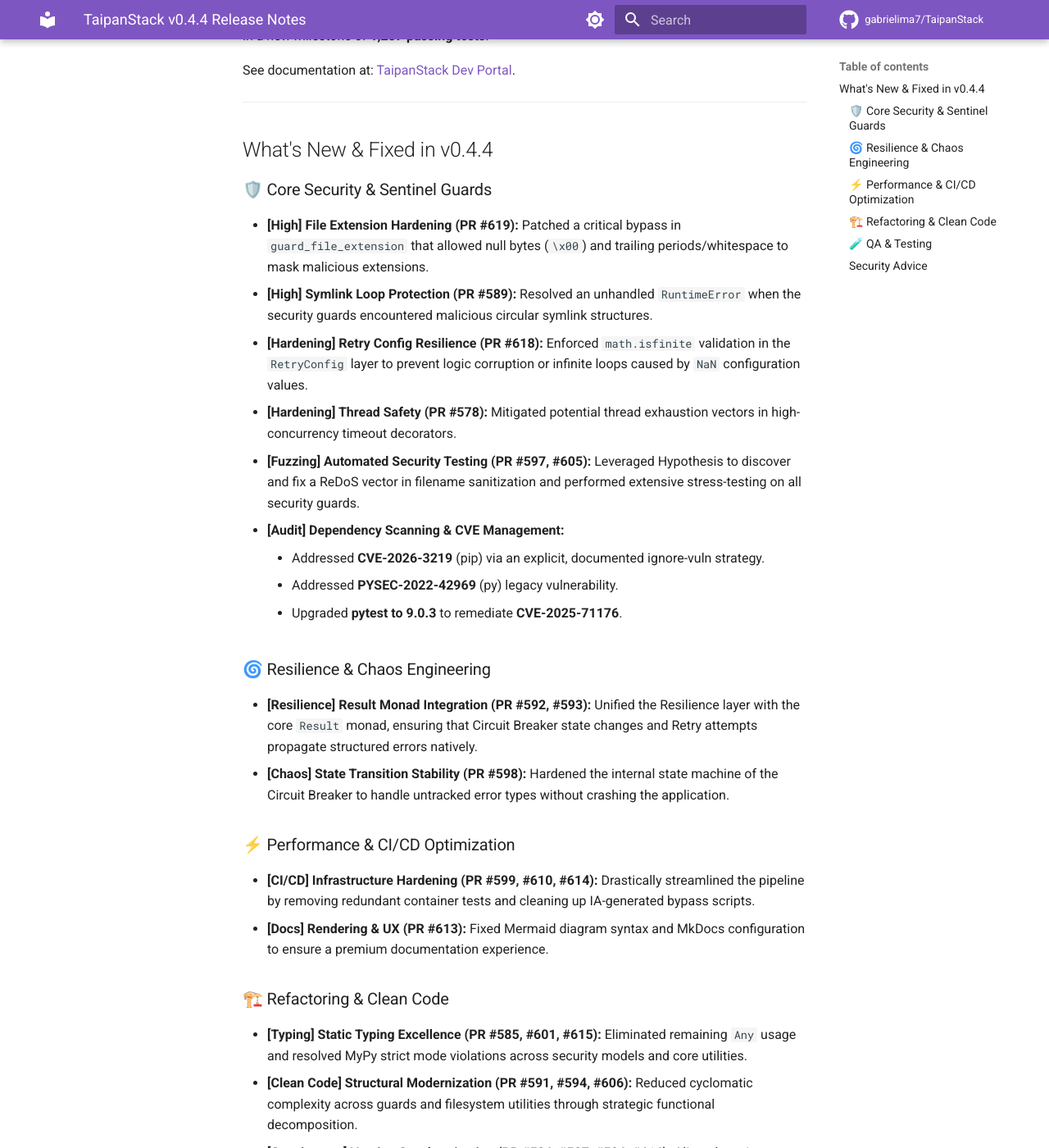
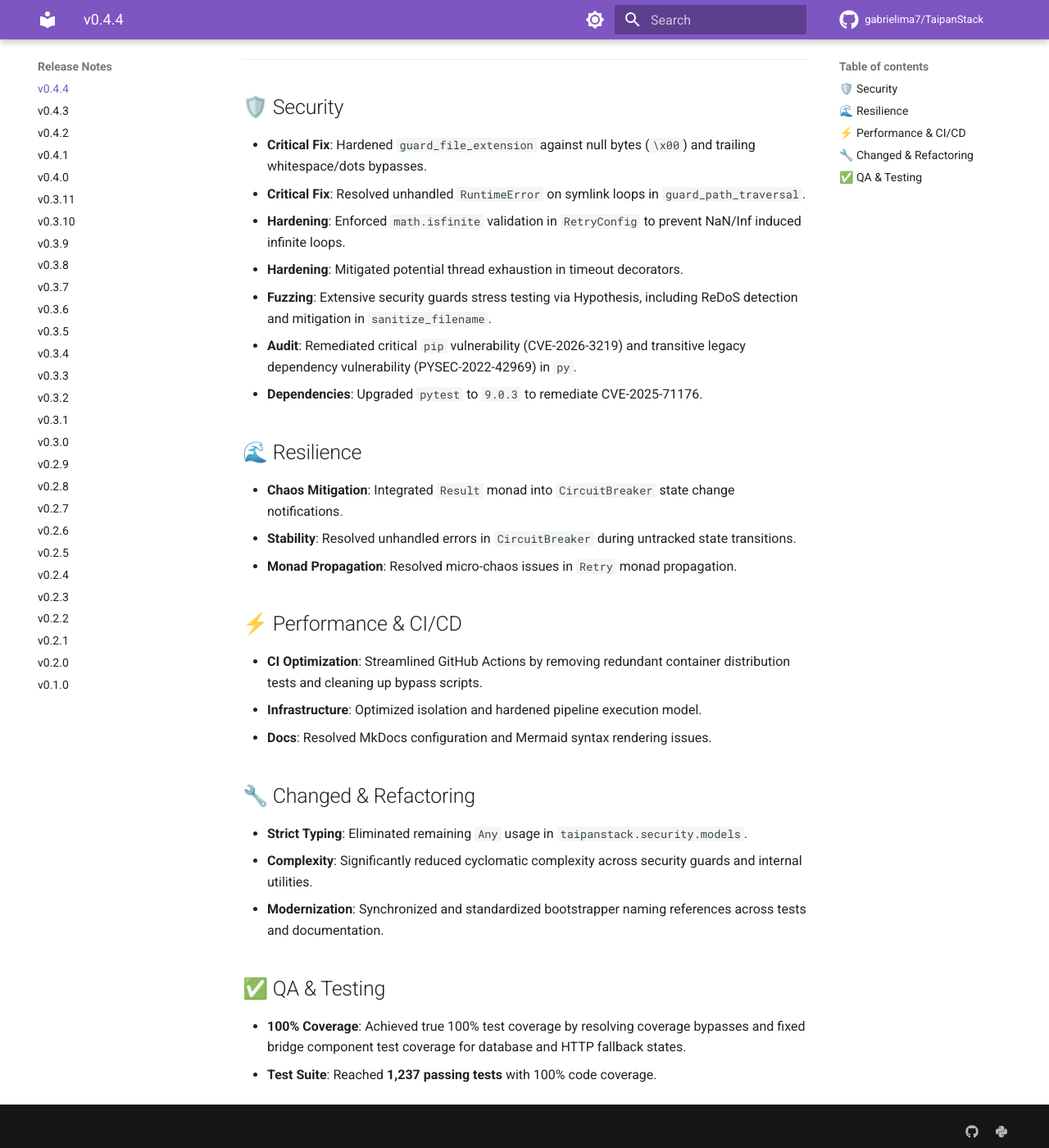
Before and after one commit to gabrielima7/TaipanStack, an MkDocs documentation site: the page built from docs/releases/v0.4.4.md, in a window 1280 px wide and 1400 px high, scrolled down 273 px. Shown: the whole window at 82% size. Built offline with MkDocs 1.6.1 and Material for MkDocs 9.7.7, drawn with Linux system fonts in a browser that asks for light colours; comment, search, counter and statistics services are not loaded; some of the changed text lies outside the part shown.

Commit message:
docs: update documentation for v0.4.4 release

```diff
--- a/docs/releases/v0.4.4.md
+++ b/docs/releases/v0.4.4.md
@@ -1,45 +1,40 @@
-# TaipanStack v0.4.4 Release Notes
+# Release Notes — v0.4.4
 
-**TaipanStack v0.4.4** is a massive consolidation release focusing on security hardening, extreme resilience testing, and 100% verified quality. This version integrates over **20 Pull Requests** addressing advanced security bypasses, chaos stability, and static typing excellence, culminating in a new milestone of **1,237 passing tests**.
+**Release Date:** 2026-04-24
 
-See documentation at: [TaipanStack Dev Portal](../index.md).
+TaipanStack v0.4.4 focuses on critical security hardening, resilience monad integration, and reaching a new milestone of **1,237 passing tests** with true 100% code coverage.
 
 ---
 
-## What's New & Fixed in v0.4.4
+## 🛡️ Security
 
-### 🛡️ Core Security & Sentinel Guards
-* **[High] File Extension Hardening (PR #619):** Patched a critical bypass in `guard_file_extension` that allowed null bytes (`\x00`) and trailing periods/whitespace to mask malicious extensions.
-* **[High] Symlink Loop Protection (PR #589):** Resolved an unhandled `RuntimeError` when the security guards encountered malicious circular symlink structures.
-* **[Hardening] Retry Config Resilience (PR #618):** Enforced `math.isfinite` validation in the `RetryConfig` layer to prevent logic corruption or infinite loops caused by `NaN` configuration values.
-* **[Hardening] Thread Safety (PR #578):** Mitigated potential thread exhaustion vectors in high-concurrency timeout decorators.
-* **[Fuzzing] Automated Security Testing (PR #597, #605):** Leveraged Hypothesis to discover and fix a ReDoS vector in filename sanitization and performed extensive stress-testing on all security guards.
-* **[Audit] Dependency Scanning & CVE Management:**
-    *   Addressed **CVE-2026-3219** (pip) via an explicit, documented ignore-vuln strategy.
-    *   Addressed **PYSEC-2022-42969** (py) legacy vulnerability.
-    *   Upgraded **pytest to 9.0.3** to remediate **CVE-2025-71176**.
+- **Critical Fix**: Hardened `guard_file_extension` against null bytes (`\x00`) and trailing whitespace/dots bypasses.
+- **Critical Fix**: Resolved unhandled `RuntimeError` on symlink loops in `guard_path_traversal`.
+- **Hardening**: Enforced `math.isfinite` validation in `RetryConfig` to prevent NaN/Inf induced infinite loops.
+- **Hardening**: Mitigated potential thread exhaustion in timeout decorators.
+- **Fuzzing**: Extensive security guards stress testing via Hypothesis, including ReDoS detection and mitigation in `sanitize_filename`.
+- **Audit**: Remediated critical `pip` vulnerability (CVE-2026-3219) and transitive legacy dependency vulnerability (PYSEC-2022-42969) in `py`.
+- **Dependencies**: Upgraded `pytest` to `9.0.3` to remediate CVE-2025-71176.
 
-### 🌀 Resilience & Chaos Engineering
-* **[Resilience] Result Monad Integration (PR #592, #593):** Unified the Resilience layer with the core `Result` monad, ensuring that Circuit Breaker state changes and Retry attempts propagate structured errors natively.
-* **[Chaos] State Transition Stability (PR #598):** Hardened the internal state machine of the Circuit Breaker to handle untracked error types without crashing the application.
+## 🌊 Resilience
 
-### ⚡ Performance & CI/CD Optimization
-* **[CI/CD] Infrastructure Hardening (PR #599, #610, #614):** Drastically streamlined the pipeline by removing redundant container tests and cleaning up IA-generated bypass scripts.
-* **[Docs] Rendering & UX (PR #613):** Fixed Mermaid diagram syntax and MkDocs configuration to ensure a premium documentation experience.
+- **Chaos Mitigation**: Integrated `Result` monad into `CircuitBreaker` state change notifications.
+- **Stability**: Resolved unhandled errors in `CircuitBreaker` during untracked state transitions.
+- **Monad Propagation**: Resolved micro-chaos issues in `Retry` monad propagation.
 
-### 🏗️ Refactoring & Clean Code
-* **[Typing] Static Typing Excellence (PR #585, #601, #615):** Eliminated remaining `Any` usage and resolved MyPy strict mode violations across security models and core utilities.
-* **[Clean Code] Structural Modernization (PR #591, #594, #606):** Reduced cyclomatic complexity across guards and filesystem utilities through strategic functional decomposition.
-* **[Consistency] Version Synchronization (PR #586, #587, #596, #616):** Aligned version references and test count metrics across the bootstrapper, tests, and documentation.
+## ⚡ Performance & CI/CD
 
-### 🧪 QA & Testing
-* **100% True Coverage (PR #579, #590, #611):** Achieved verified 100% line and branch coverage by resolving all `pragma: no cover` bypasses.
-* **[Fix] Bridge Reliability (PR #620):** Added missing validation for database and HTTP bridge fallback states.
-* **[Refactoring] Suite Standardization (PR #595, #600):** Standardized the entire test suite for environment isolation and concurrent execution compatibility.
+- **CI Optimization**: Streamlined GitHub Actions by removing redundant container distribution tests and cleaning up bypass scripts.
+- **Infrastructure**: Optimized isolation and hardened pipeline execution model.
+- **Docs**: Resolved MkDocs configuration and Mermaid syntax rendering issues.
 
----
+## 🔧 Changed & Refactoring
 
-### Security Advice
-Upgrade to `v0.4.4` immediately to ensure protection against symlink loop vulnerabilities and to benefit from the hardened file extension guards.
+- **Strict Typing**: Eliminated remaining `Any` usage in `taipanstack.security.models`.
+- **Complexity**: Significantly reduced cyclomatic complexity across security guards and internal utilities.
+- **Modernization**: Synchronized and standardized bootstrapper naming references across tests and documentation.
 
-Check your `pip-audit` reports to ensure the explicit ignores for `CVE-2026-3219` and `PYSEC-2022-42969` are correctly recognized as documented risks.
+## ✅ QA & Testing
+
+- **100% Coverage**: Achieved true 100% test coverage by resolving coverage bypasses and fixed bridge component test coverage for database and HTTP fallback states.
+- **Test Suite**: Reached **1,237 passing tests** with 100% code coverage.
--- a/mkdocs.yml
+++ b/mkdocs.yml
@@ -111,6 +111,7 @@
       - Adaptive Resilience: features/adaptive-resilience.md
       - Watchdogs & Monitoring: features/watchdogs.md
   - Release Notes:
+      - v0.4.4: releases/v0.4.4.md
       - v0.4.3: releases/v0.4.3.md
       - v0.4.2: releases/v0.4.2.md
       - v0.4.1: releases/v0.4.1.md
```
Also changed, not shown: CONTRIBUTING.md (+1 -1 lines), README.md (+7 -7 lines).
